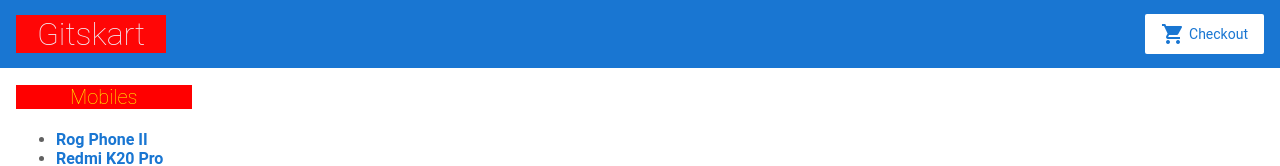
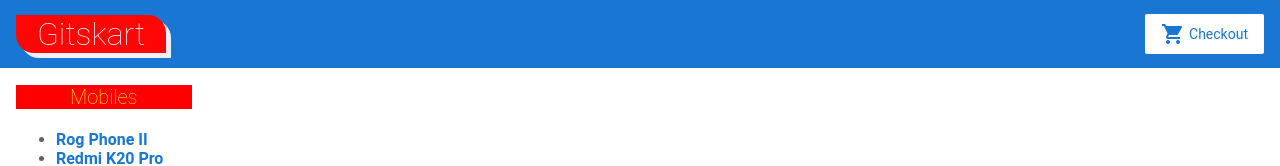
Before and after one commit to sankarmangattu/angular-Gitskart, an Angular app: page / in a window 1280 px wide. Shown: the top 166 px of the page. Built offline with nearby package versions, Linux system fonts and the light colour scheme.

Commit message:
1 file modified

```diff
--- a/src/app/top-bar/top-bar.component.css
+++ b/src/app/top-bar/top-bar.component.css
@@ -4,6 +4,9 @@ h1{
   color:rgb(241, 239, 247);
   text-align: center;
   width: 150px;
+  border-bottom-left-radius: 18px;
+  border-top-right-radius: 18px;
+  box-shadow: 5px 5px;
 }
 /*
 Copyright Google LLC. All Rights Reserved.
```
